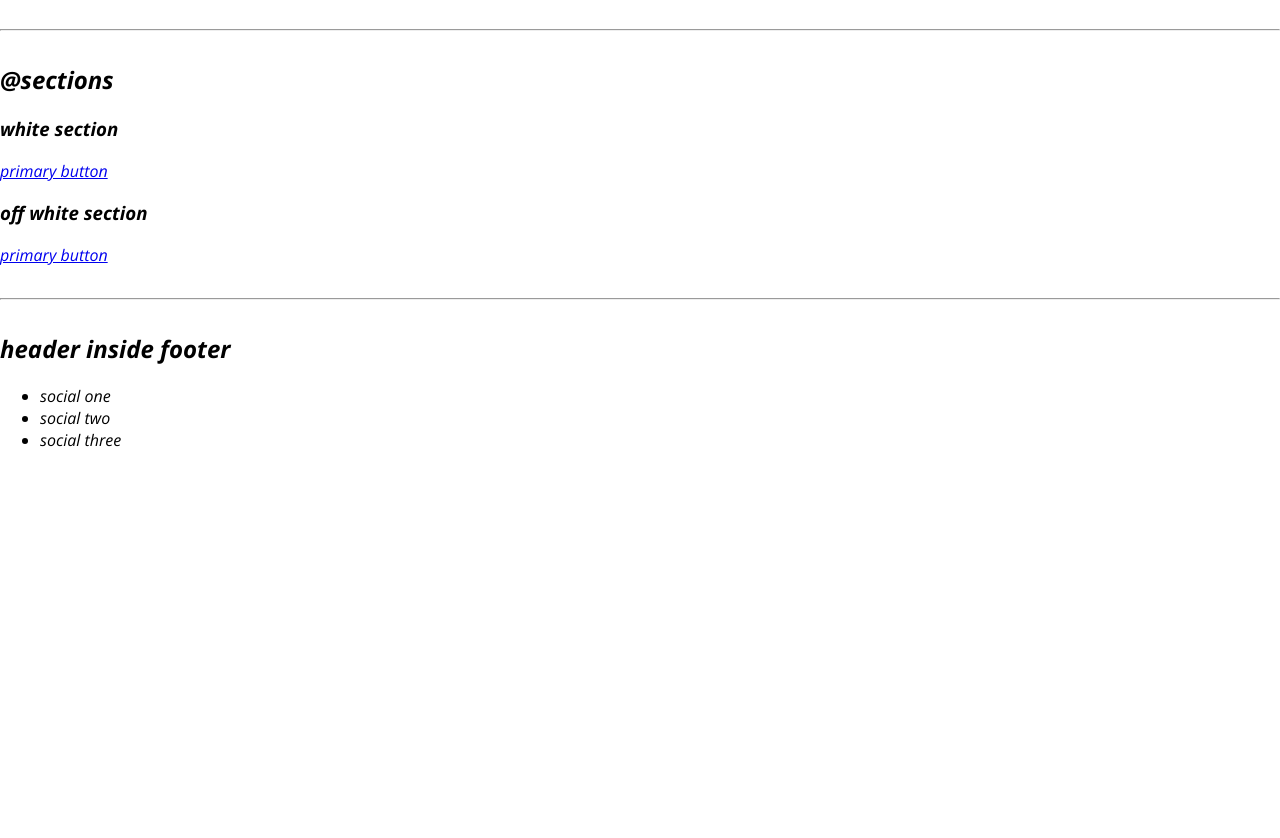
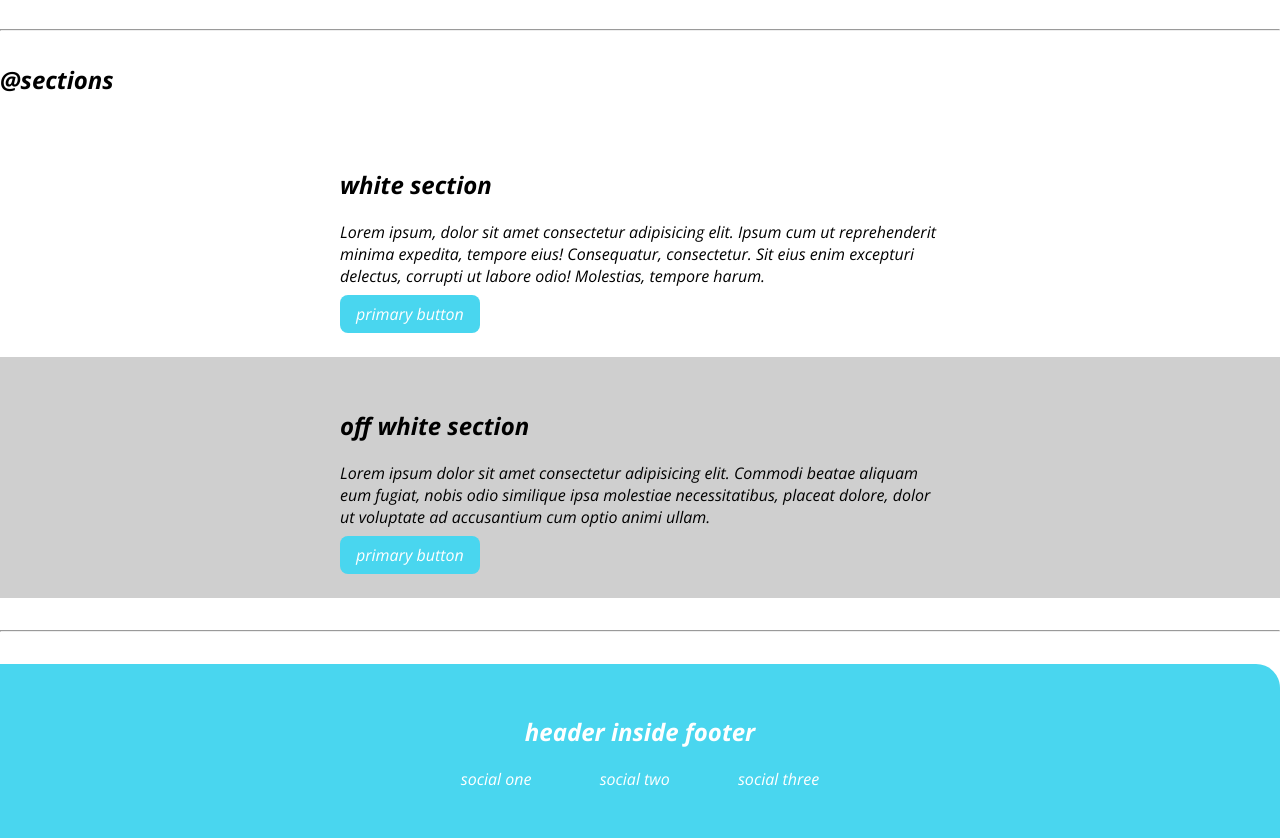
Before and after one commit to davainkhajuria/Profile1, a plain HTML site: page component-library/index.html in a window 1280 px wide. Shown: the part 1857-2695 px from the top of the page. Before the commit the page ends 2324 px from the top, so only its background shows below. Drawn offline with nearby package versions, Linux system fonts and the light colour scheme.

Commit message:
final commit

```diff
--- a/component-library/index.html
+++ b/component-library/index.html
@@ -76,25 +76,34 @@
     <hr>
 
     <h2>@sections</h2>
-    <section>
-        <h3>white section</h3>
-        <a href="/"> primary button</a>
+    <section class="container sections">
+        <div class="center-container">
+            <h1>white section</h1>
+            <p>Lorem ipsum, dolor sit amet consectetur adipisicing elit. Ipsum cum ut reprehenderit minima expedita, tempore eius! Consequatur, consectetur. Sit eius enim excepturi delectus, corrupti ut labore odio! Molestias, tempore harum.</p>
+            <a class="primary-link links " href="/"> primary button</a>
+        </div>
     </section>
 
-    <section>
-        <h3>off white section</h3>
-        <a href="/">primary button</a>
+    <section class="container sections ow">
+        <div class="center-container ">
+            <h1> off white section</h1>
+            <p>Lorem ipsum dolor sit amet consectetur adipisicing elit. Commodi beatae aliquam eum fugiat, nobis odio similique ipsa molestiae necessitatibus, placeat dolore, dolor ut voluptate ad accusantium cum optio animi ullam.</p>
+            <a class="primary-link links " href="/"> primary button</a>
+        </div>
     </section>
     <hr>
 
     <footer>
-        <h2>header inside footer</h2>
-        <ul>
-            <li>social one</li>
-            <li>social two</li>
-            <li>social three</li>
-        </ul>
-    </footer>
+        <div class="footer">
+            <h2 class="footer-heading">header inside footer</h2>
+
+            <ul class="non-bullet-list ">
+                <li class="inline-list-item"><a class="links  footer-links" href="/">social one</a> </li>
+                <li class="inline-list-item "><a class="links footer-links " href="/">social two</a> </li>
+                <li class="inline-list-item "><a class="links footer-links" href="/">social three</a> </li>
+
+            </ul>
+        </div>
 
 
 </body>
--- a/component-library/style.css
+++ b/component-library/style.css
@@ -1,6 +1,7 @@
 @import url('https://fonts.googleapis.com/css2?family=Open+Sans:ital,wght@1,400;1,700&display=swap');
 :root{
     --primary-color: #49d6ef;
+    --secondary-color: #cfcfcf;
 }
 
 body{
@@ -81,3 +82,23 @@ hr{
     color: var(--primary-color);
 
 }
+.sections{
+    padding: 2rem;
+}
+.ow{
+    background-color: var(--secondary-color);
+}
+.footer{
+    text-align: center;
+    background-color: var(--primary-color);
+    color: white;
+    padding: 2rem 1rem;
+    border-top-right-radius: 1.5rem;
+
+}
+.footer-links{
+    color: white;
+}
+.footer ul{
+    padding-inline-start: 0px;
+}
```
